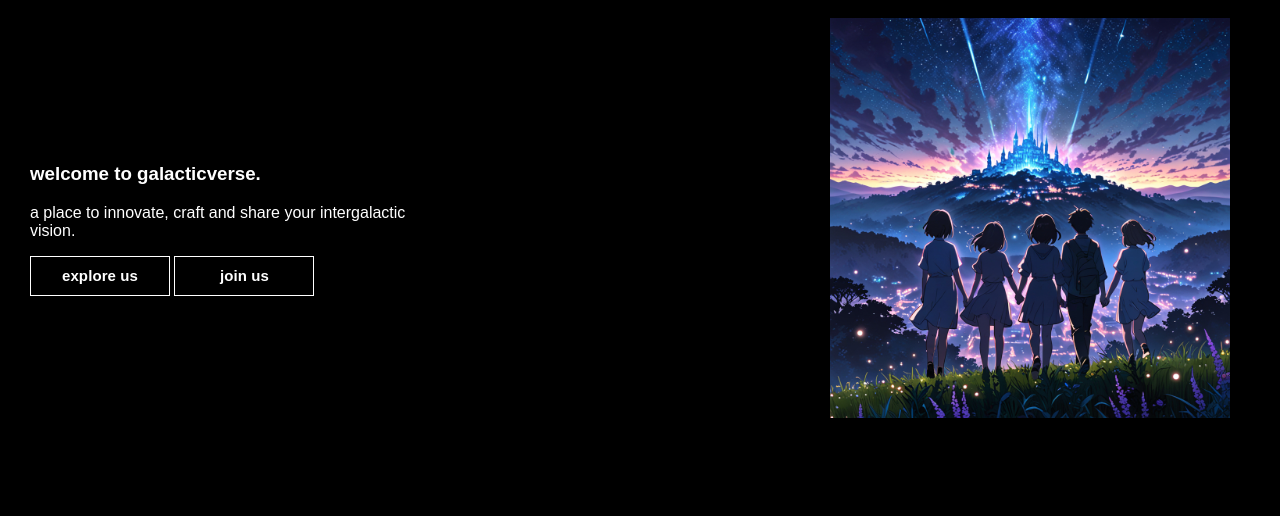
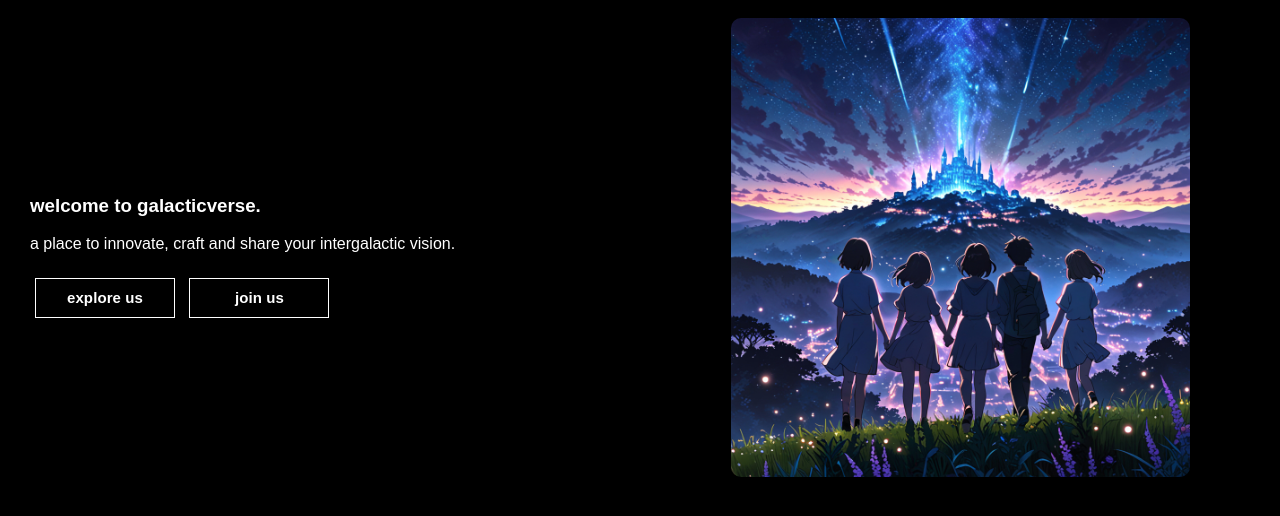
Before and after one commit to 0xYashh/galacticverse, a plain HTML site: page index.html in a window 1280 px wide. Shown: the part 50-566 px from the top of the page. Drawn offline with Linux system fonts and the light colour scheme; a web font is replaced by a local one.

Commit message:
Update Commit

```diff
--- a/styles.css
+++ b/styles.css
@@ -29,6 +29,24 @@ body {
   padding: 10px;
 }
 
+.main-section {
+  display: flex;
+  flex-direction: column-reverse;
+  align-items: center;
+  padding: 20px;
+  text-align: center;
+}
+
+.main-content {
+  font-family: 'Poppins', sans-serif;
+  max-width: 100%;
+  margin: 20px 0px;
+}
+
+.buttons {
+  margin-top: 20px;
+}
+
 .button {
   align-items: center;
   background-color: black;
@@ -54,6 +72,7 @@ body {
   user-select: none;
   -webkit-user-select: none;
   touch-action: manipulation;
+  margin: 5px;
 }
 
 .button:focus, .button:hover, .button:active {
@@ -62,27 +81,15 @@ body {
   fill: #c116e7;
 }
 
-.main-section {
-  display: flex;
-  flex-direction: column-reverse;
-  align-items: center;
-  padding: 20px;
-  text-align: center;
-}
-
-.main-content {
-  font-family: 'Poppins', sans-serif;
-  max-width: 100%;
-}
-
 .image {
   text-align: center;
   margin-bottom: 20px;
 }
 
 .image-h1 {
-  max-width: 100%;
+  max-width: 85%;
   height: auto;
+  border-radius: 10px;
 }
 
 @media (min-width: 769px) {
@@ -95,21 +102,34 @@ body {
   }
 
   .main-content {
-      max-width: 35%;
+      max-width: 45%;
       order: 1;
+      margin: 0;
   }
 
   .image {
       order: 2;
       margin-bottom: 0;
+      max-width: 45%;
   }
 
   .image-h1 {
-      width: 400px;
+      width: 100%;
       height: auto;
   }
 }
 
+@media (max-width: 768px) {
+  .main-section {
+      padding: 10px;
+  }
+
+  .main-content p {
+      font-size: 1.2rem;
+      line-height: 1.6;
+      margin-bottom: 20px;
+  }
+}
 .explore-section {
   display: grid;
   grid-template-columns: 1fr;
```
